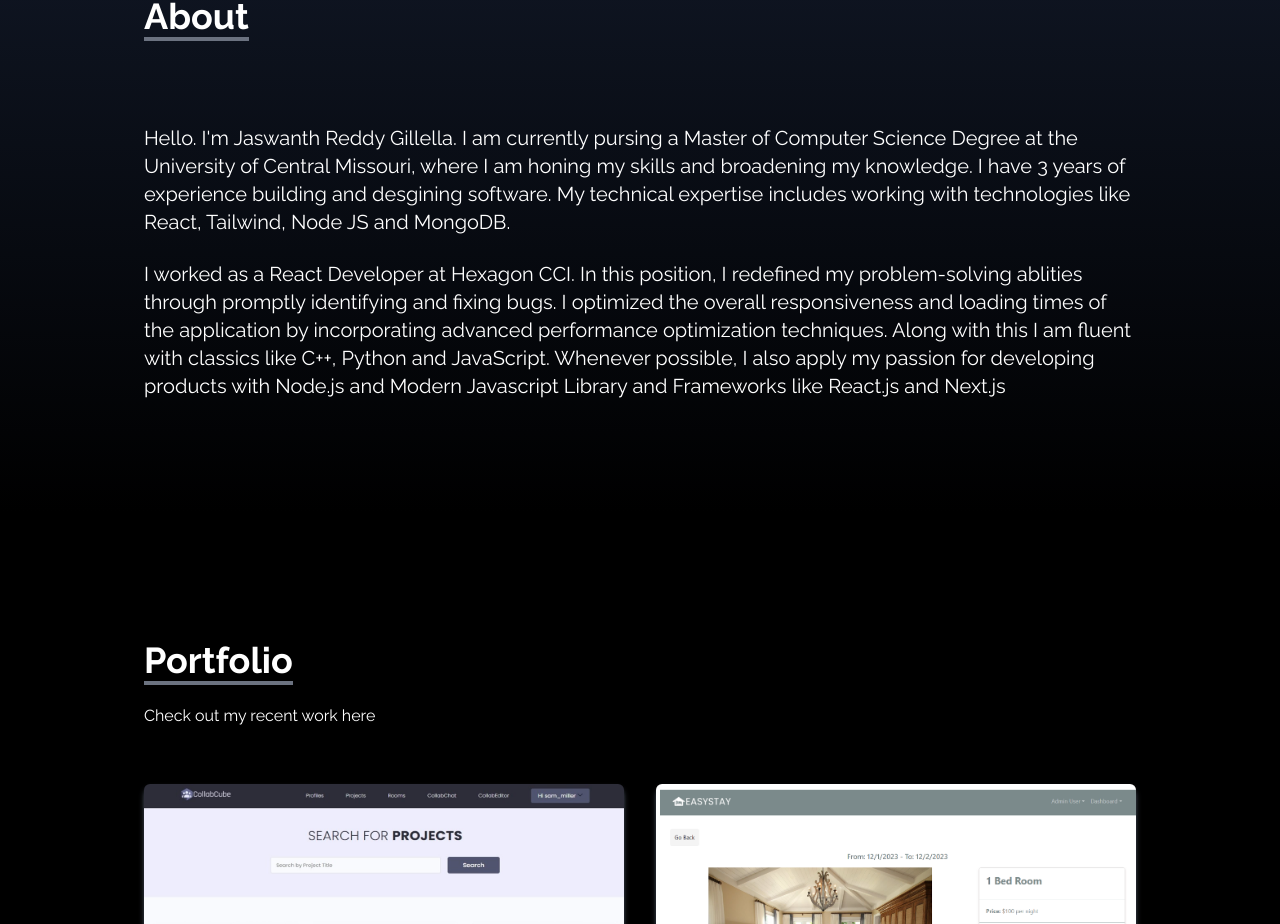
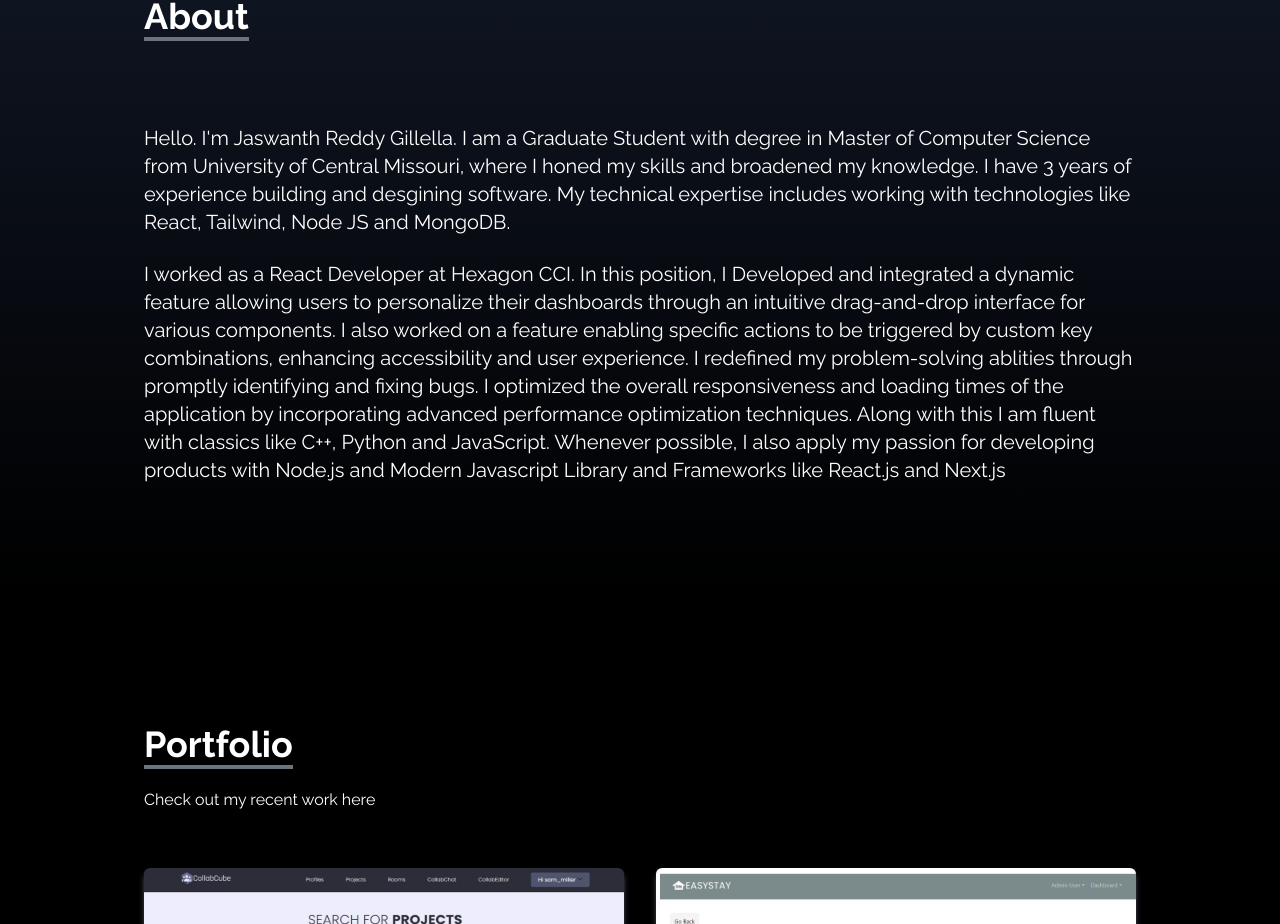
Before and after one commit to jaswanth9959/myportfolio, a React (Vite) app: page / in a window 1280 px wide. Shown: the part 916-1840 px from the top of the page. Built offline with nearby package versions, Linux system fonts and the light colour scheme.

Commit message:
added updated resume

```diff
--- a/src/components/About.jsx
+++ b/src/components/About.jsx
@@ -45,25 +45,30 @@ const About = () => {
         </motion.div>
 
         <motion.p className="text-xl mt-14" variants={variants}>
-          Hello. I'm Jaswanth Reddy Gillella. I am currently pursing a Master of
-          Computer Science Degree at the University of Central Missouri, where I
-          am honing my skills and broadening my knowledge. I have 3 years of
-          experience building and desgining software. My technical expertise
-          includes working with technologies like React, Tailwind, Node JS and
-          MongoDB.
+          Hello. I'm Jaswanth Reddy Gillella. I am a Graduate Student with
+          degree in Master of Computer Science from University of Central
+          Missouri, where I honed my skills and broadened my knowledge. I have 3
+          years of experience building and desgining software. My technical
+          expertise includes working with technologies like React, Tailwind,
+          Node JS and MongoDB.
         </motion.p>
 
         <br />
 
         <motion.p className="text-xl" variants={variants}>
           I worked as a React Developer at Hexagon CCI. In this position, I
-          redefined my problem-solving ablities through promptly identifying and
-          fixing bugs. I optimized the overall responsiveness and loading times
-          of the application by incorporating advanced performance optimization
-          techniques. Along with this I am fluent with classics like C++, Python
-          and JavaScript. Whenever possible, I also apply my passion for
-          developing products with Node.js and Modern Javascript Library and
-          Frameworks like React.js and Next.js
+          Developed and integrated a dynamic feature allowing users to
+          personalize their dashboards through an intuitive drag-and-drop
+          interface for various components. I also worked on a feature enabling
+          specific actions to be triggered by custom key combinations, enhancing
+          accessibility and user experience. I redefined my problem-solving
+          ablities through promptly identifying and fixing bugs. I optimized the
+          overall responsiveness and loading times of the application by
+          incorporating advanced performance optimization techniques. Along with
+          this I am fluent with classics like C++, Python and JavaScript.
+          Whenever possible, I also apply my passion for developing products
+          with Node.js and Modern Javascript Library and Frameworks like
+          React.js and Next.js
         </motion.p>
       </motion.div>
     </div>
--- a/src/components/Links.jsx
+++ b/src/components/Links.jsx
@@ -39,7 +39,7 @@ const Links = () => {
           Resume <BsFillPersonLinesFill size={30} />
         </>
       ),
-      href: "https://drive.google.com/file/d/1Z7Qv7LBPVxFNFvYX1BDFKrlemnMh3eRV/view",
+      href: "https://drive.google.com/file/d/1SY-a_u3Vg9R2V3PQS4j3okj8cE19NmEX/view?usp=sharing",
       style: "rounded-br-md",
     },
   ];
```
